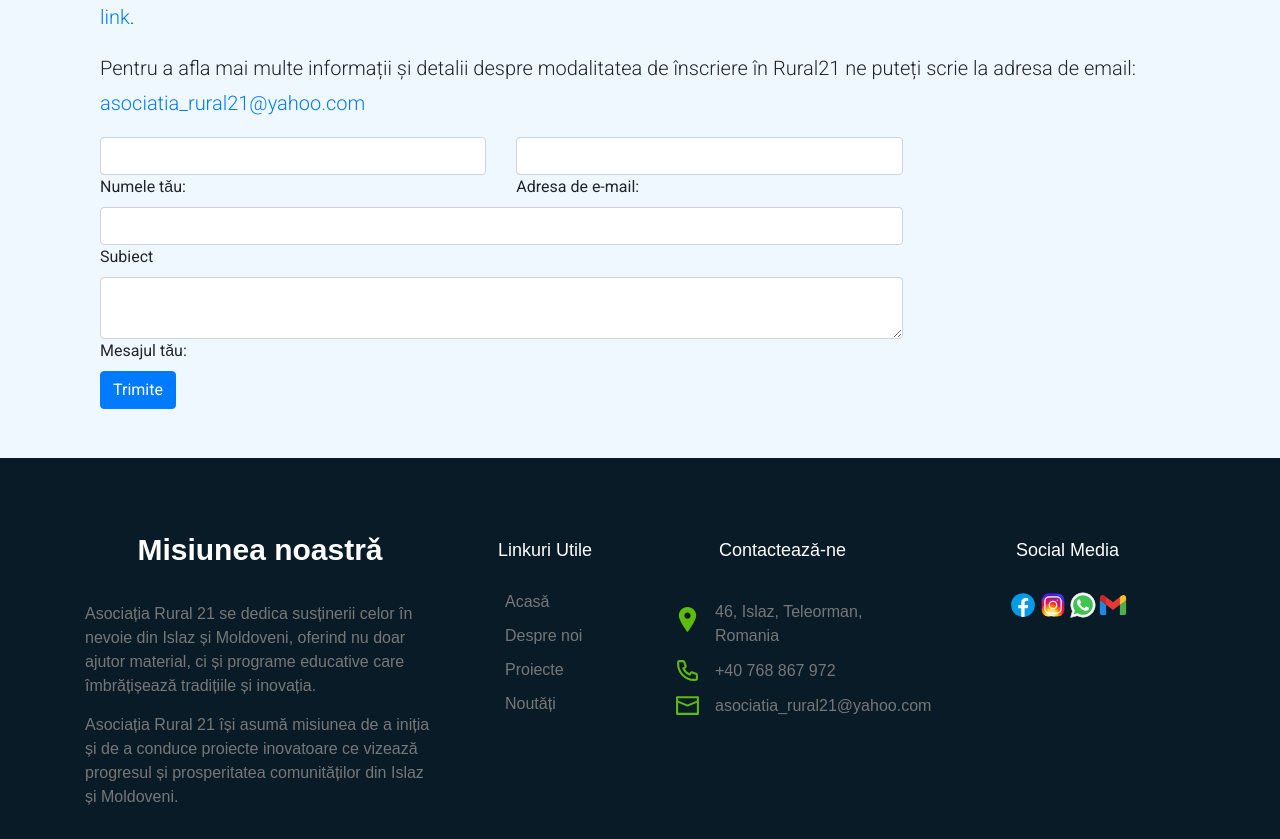
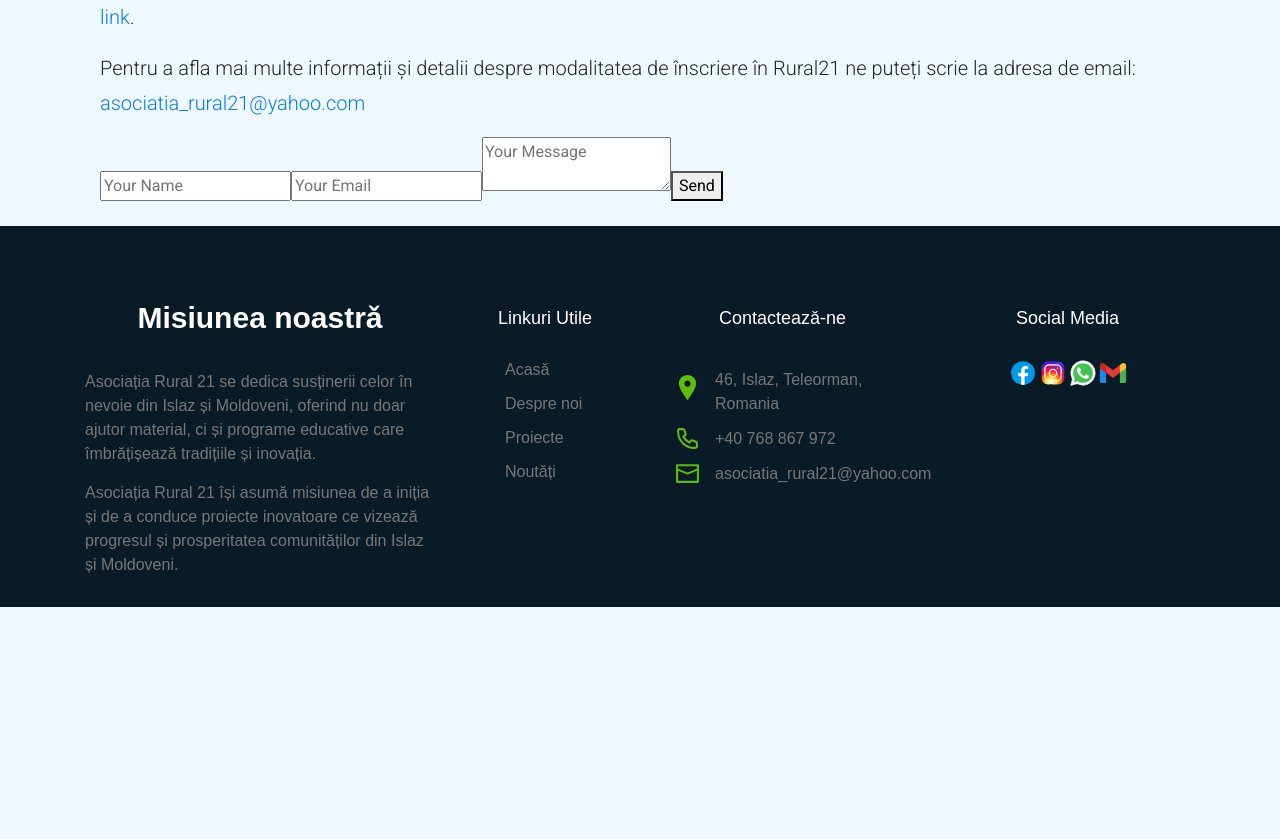
Before and after one commit to mihai-gabriel1/non-profit-association, a React (Vite) app: page /joinus in a window 1280 px wide. Shown: the part 1360-2199 px from the top of the page. After the commit the page ends 1967 px from the top, so only its background shows below. Built offline with nearby package versions, Linux system fonts and the light colour scheme.

Commit message:
form change

```diff
--- a/src/Pages/JoinusLayout.jsx
+++ b/src/Pages/JoinusLayout.jsx
@@ -5,11 +5,11 @@ import Footer from "./Footer";
 import { Link } from "react-router-dom";
 
 const JoinusLayout = () => {
-  const handleSubmit = (e) => {
-    e.preventDefault();
-    // Implement what should happen on form submit
-    console.log("Form submitted");
-  };
+  // const handleSubmit = (e) => {
+  //   e.preventDefault();
+  //   // Implement what should happen on form submit
+  //   console.log("Form submitted");
+  // };
 
   return (
     <div className="joinus-layout-wrapper">
@@ -105,16 +105,22 @@ const JoinusLayout = () => {
               </p>
             </div>
 
-            <section className="mb-4">
-              {/* Contact section content */}
-
+            {/* <section className="mb-4">
               <div className="row">
                 <div className="col-md-9 mb-md-0 mb-5">
                   <form
                     id="contact-form"
                     name="contact-form"
                     onSubmit={handleSubmit}
+                    data-netlify="true"
+                    data-netlify-honeypot="bot-field"
                   >
+                    <input
+                      type="hidden"
+                      name="form-name"
+                      value="contact-form"
+                    />
+
                     <div className="row">
                       <div className="col-md-6">
                         <div className="md-form mb-0">
@@ -171,17 +177,30 @@ const JoinusLayout = () => {
                   </form>
 
                   <div className="text-center text-md-left">
-                    <button className="btn btn-primary" onClick={handleSubmit}>
+                    <button type="submit" className="btn btn-primary">
                       Trimite
                     </button>
                   </div>
                 </div>
 
-                <div className="col-md-3 text-center">
-                  {/* Contact information */}
-                </div>
+                <div className="col-md-3 text-center"></div>
               </div>
-            </section>
+            </section> */}
+            <form name="contact" method="POST" data-netlify="true">
+              <input type="text" name="name" placeholder="Your Name" required />
+              <input
+                type="email"
+                name="email"
+                placeholder="Your Email"
+                required
+              />
+              <textarea
+                name="message"
+                placeholder="Your Message"
+                required
+              ></textarea>
+              <button type="submit">Send</button>
+            </form>
           </div>
         </div>
       </div>
```
